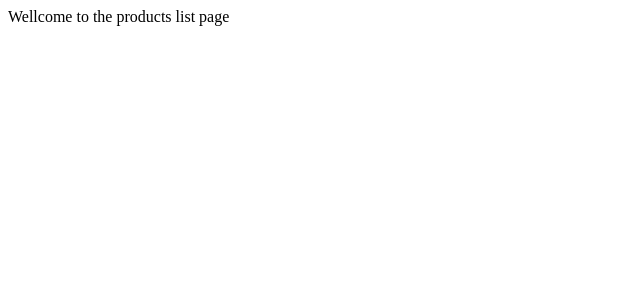
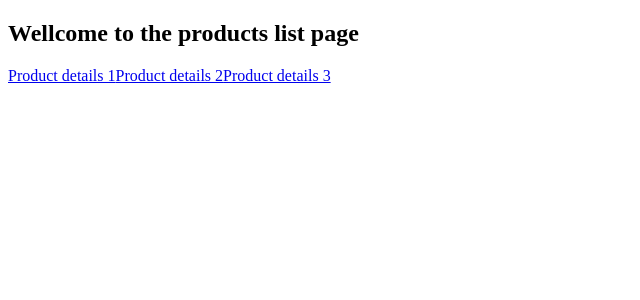
Before and after one commit to Arijit-mondal099/learning-next.js, a Next.js app: page /products in a window 1280 px wide. Shown: the top 300 px of the page, without its empty margins (0-640 px from the left). Built offline with nearby package versions, Linux system fonts and the light colour scheme.

Commit message:
link component in nextjs

```diff
--- a/src/app/products/page.tsx
+++ b/src/app/products/page.tsx
@@ -1,3 +1,10 @@
+import Link from "next/link";
+
 export default function ProductsPage() {
-  return <section>Wellcome to the products list page</section>;
+  return <section>
+    <h1>Wellcome to the products list page</h1>
+    <Link href="/products/1">Product details 1</Link>
+    <Link href="/products/2">Product details 2</Link>
+    <Link href="/products/3" replace>Product details 3</Link>
+    </section>;
 }
```
Also changed, not shown: src/app/page.tsx (+8 -1 lines).
